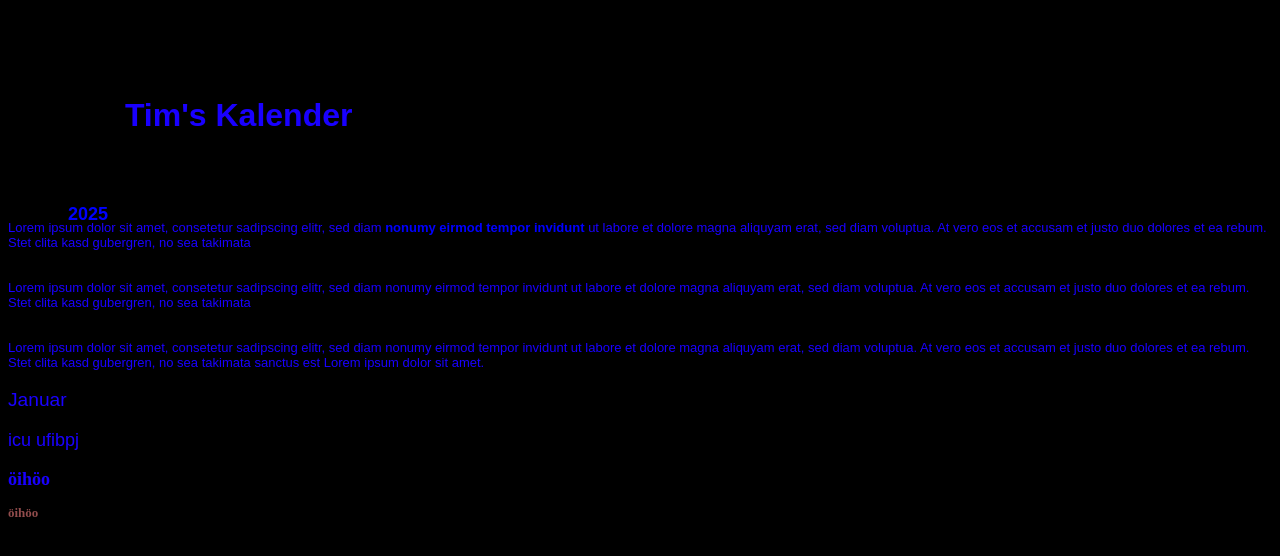
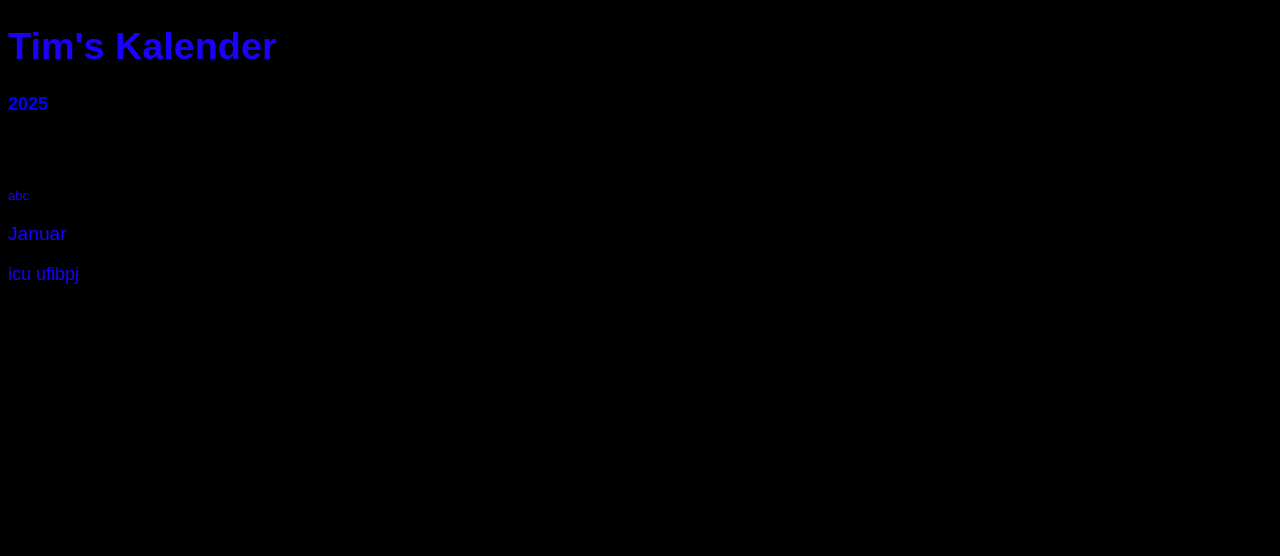
Before and after one commit to tim-risch/kalender, a plain HTML site: page index.html in a window 1280 px wide. Drawn offline with Linux system fonts and the light colour scheme.

Commit message:
changing header

```diff
--- a/index.html
+++ b/index.html
@@ -13,22 +13,19 @@
                 width: 90%;
                 height: 150px;
                 position: relative;
-                top: 40px;
-                left: 60px;
                 display: auto;
                 font-family: sans-serif;
                 color:blue;
             }
             #header{
-                height: 50px;
-                margin: 5%;
                 color: rgb(25, 0, 255);
-                font-family: sans-serif;
+                font-size: 1cm;
+                top: 20px;
+                left: 40px;
             }
             .content{
-                background-color:black;
                 padding: 20px;
-                color: blue  ;
+                color: blue;
             }
             span{
                 font-weight: bold;
@@ -52,9 +49,7 @@
         </div>
         <div >
             <p >
-                Lorem ipsum dolor sit amet, consetetur sadipscing elitr, sed diam <span> nonumy eirmod tempor invidunt</span> ut labore et dolore magna aliquyam erat, sed diam voluptua. At vero eos et accusam et justo duo dolores et ea rebum. Stet clita kasd gubergren, no sea takimata<br><br><br>Lorem ipsum dolor sit amet, consetetur sadipscing elitr, sed diam nonumy eirmod tempor invidunt ut labore et dolore magna aliquyam erat, sed diam voluptua. At vero eos et accusam et justo duo dolores et ea rebum. Stet clita kasd gubergren, no sea takimata<br><br><br>
-                Lorem ipsum dolor sit amet, consetetur sadipscing elitr, sed diam nonumy eirmod tempor invidunt ut labore et dolore magna aliquyam erat, sed diam voluptua. At vero eos et accusam et justo duo dolores et ea rebum. Stet clita kasd gubergren, no sea takimata sanctus est Lorem ipsum dolor sit amet.<br>
-
+                abc
             <p style= "font-size:larger;">
                 Januar
             </p>
@@ -63,13 +58,7 @@
                 icu ufibpj
             </p>
 
-
-            <h2 class="p1">
-                öihöo
-            </h2>
-            <h2 style="color: rgb(145, 76, 76); font-size: small;">
-                öihöo
-            </h2>
         </div>
+        <div class="content">
     </body>
 </html>
```
